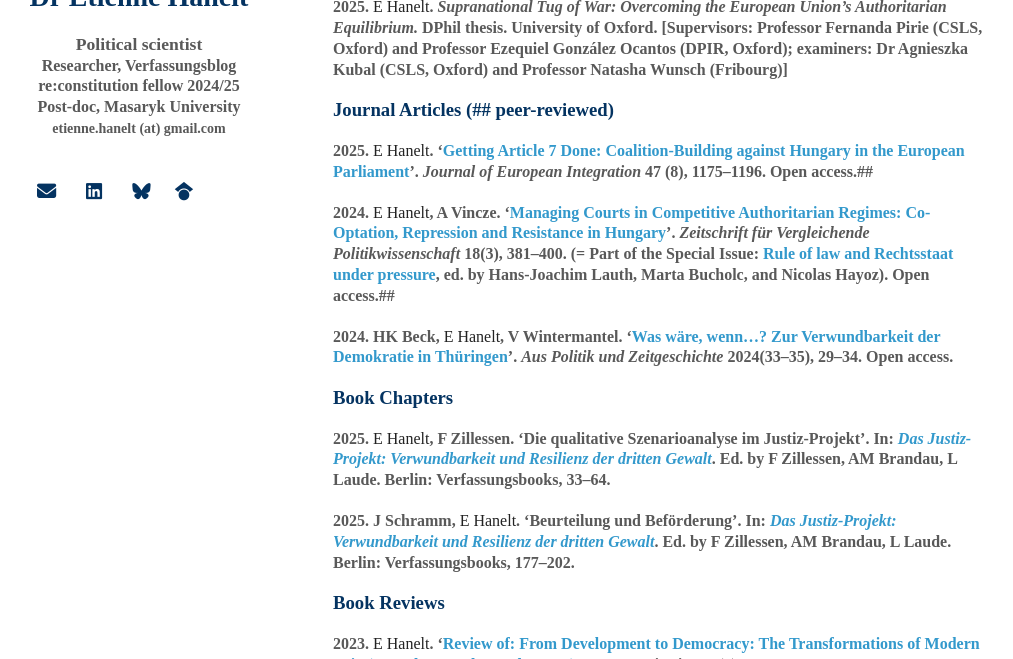
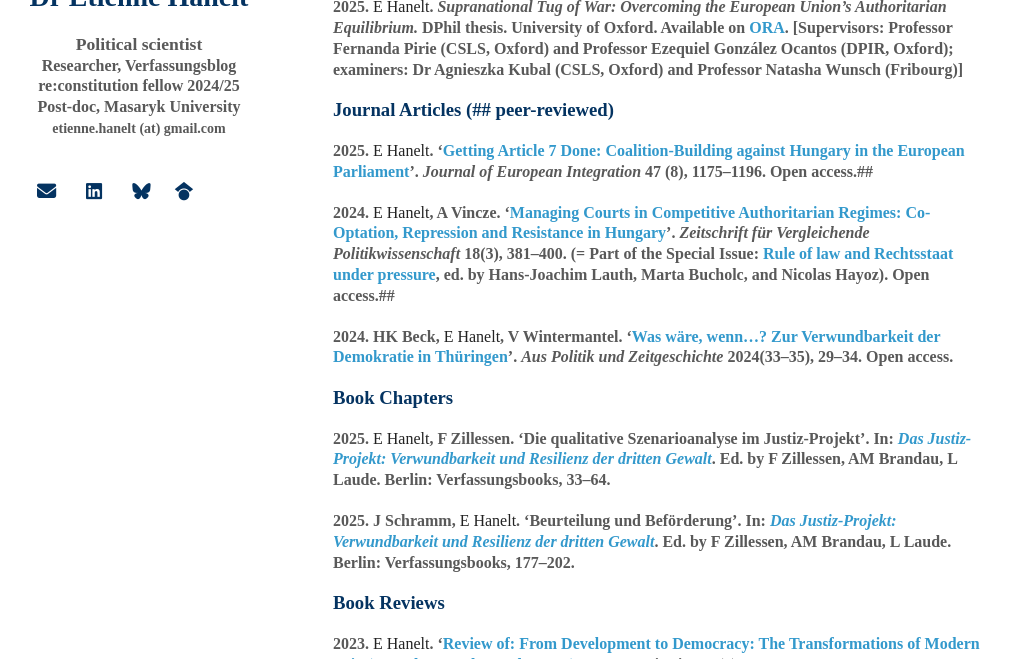
Before and after one commit to EtienneHanelt/etiennehanelt.github.io, a Jekyll site: the page built from index.md, in a window 1280 px wide and 900 px high, scrolled down 783 px, cut to the strip 241-900 px from the top of the window. Shown: the whole strip, without its empty margins (137-1150 px from the left). Built offline with Jekyll 4.4.1, drawn with Linux system fonts in a browser that asks for light colours; nearby versions of some CDN libraries; some web fonts are replaced; a style sheet for code colours, icons or effects is not loaded; our own code applies the rules of GitHub Pages for plain Markdown files.

Commit message:
Update index.md

```diff
--- a/index.md
+++ b/index.md
@@ -34,7 +34,7 @@
 ## Publications
 
 ### Thesis
-2025\. **E Hanelt**. _Supranational Tug of War: Overcoming the European Union's Authoritarian Equilibrium._ DPhil thesis. University of Oxford. [Supervisors: Professor Fernanda Pirie (CSLS, Oxford) and Professor Ezequiel González Ocantos (DPIR, Oxford); examiners: Dr Agnieszka Kubal (CSLS, Oxford) and Professor Natasha Wunsch (Fribourg)]
+2025\. **E Hanelt**. _Supranational Tug of War: Overcoming the European Union's Authoritarian Equilibrium._ DPhil thesis. University of Oxford. Available on [ORA](https://ora.ox.ac.uk/objects/uuid:9bab87f6-1285-4616-a8b4-3e8e52967928). [Supervisors: Professor Fernanda Pirie (CSLS, Oxford) and Professor Ezequiel González Ocantos (DPIR, Oxford); examiners: Dr Agnieszka Kubal (CSLS, Oxford) and Professor Natasha Wunsch (Fribourg)]
 
 
 ### Journal Articles (## peer-reviewed)
```
